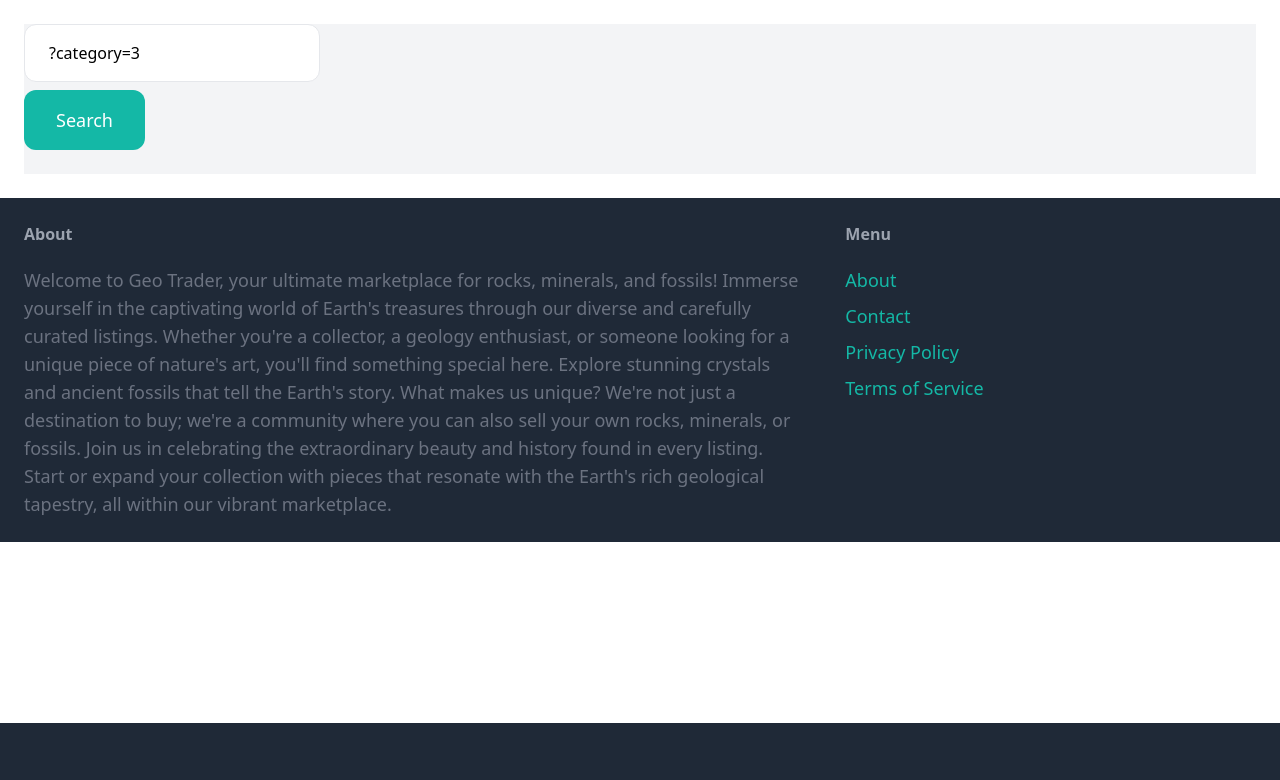
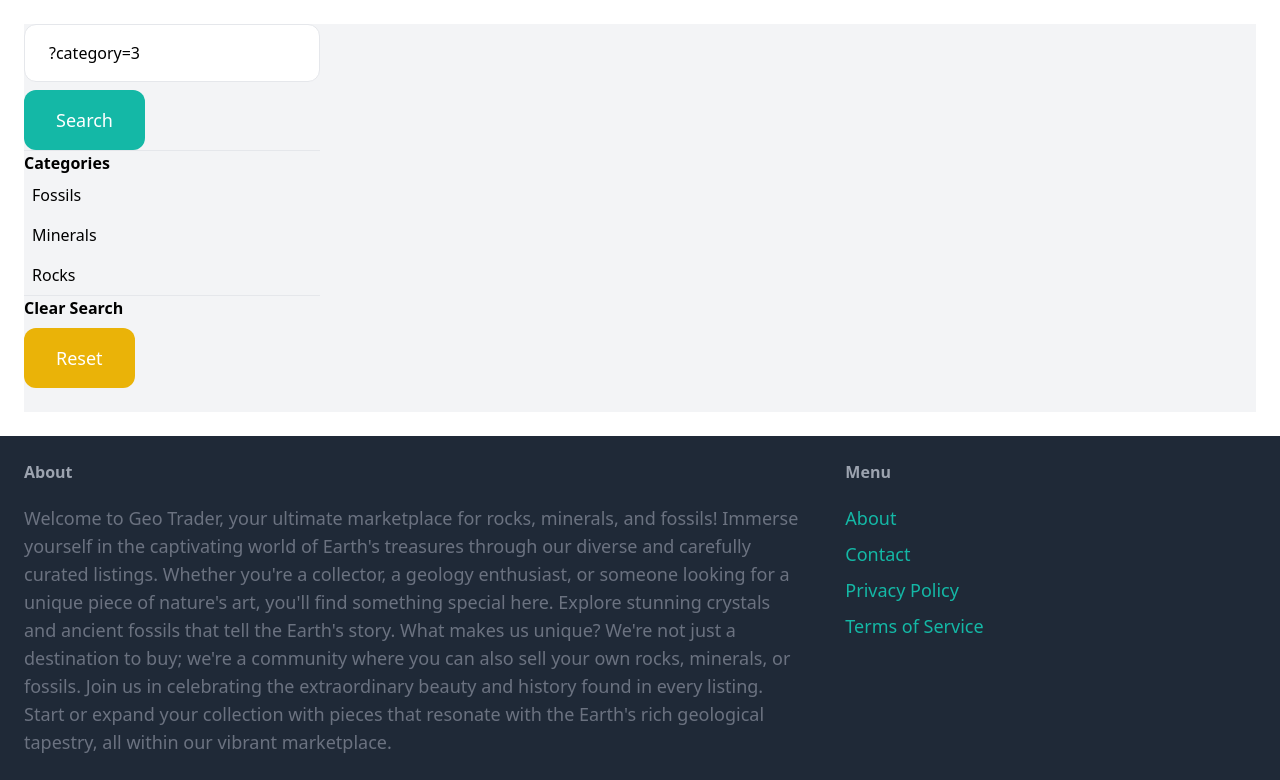
Before and after one commit to ericdoering/geo_trader, a Django app: a page that uses geo_trader/item/templates/item/items.html in a window 1280 px wide. Shown: the part 77-857 px from the top of the page. Before the commit the page ends 800 px from the top, so only its background shows below. Run offline with Django 3.2, Linux system fonts and the light colour scheme; data comes from the database, SQL or seed files in the repository; some libraries are stand-ins or nearby versions.

Commit message:
search functionality complete

```diff
--- a/geo_trader/item/templates/item/items.html
+++ b/geo_trader/item/templates/item/items.html
@@ -9,6 +9,20 @@
                 <input name="query" class="w-full py-4 px-6 border rounded-xl" type="text" value="{{ query }}" placeholder="Search for a Rock, Mineral, or Fossil...">
                 <button class="mt-2 py-4 px-8 text-lg bg-teal-500 text-white rounded-xl">Search</button>
             </form>
+            <hr>
+            <p class="font-semibold">Categories</p>
+            <ul>
+                {% for category in categories %}
+                <li class="py-2 px-2 rounded-xl {% if category.id == category_id %} bg-gray-200 {% endif %}">
+                    <a href="{% url 'item:items' %}?query={{ query }}?category={{ category.id }}">{{ category }}</a>
+                </li>
+                {% endfor %}
+            </ul>
+            <hr>
+            <p class="font-semibold">Clear Search</p>
+            <ul>
+                <a class="mt-2 py-4 px-8 inline-block bg-yellow-500 text-lg rounded-xl text-white" href="{% url 'item:items' %}">Reset</a>
+            </ul>
         </div>
 
         <div class="col-span-3">
--- a/geo_trader/item/views.py
+++ b/geo_trader/item/views.py
@@ -1,13 +1,18 @@
 from django.shortcuts import render, get_object_or_404, redirect
 from django.contrib.auth.decorators import login_required
 from django.db.models import Q
-from .models import Item
+from .models import Item, Category
 from .forms import NewItemForm, EditItemForm
 
 
 def items(request):
      query = request.GET.get("query", "")
      items = Item.objects.filter(is_sold = False)
+     category_id = request.GET.get("category", 0)
+     categories = Category.objects.all()
+
+     if category_id:
+          items = items.filter(category_id = category_id)
 
      if query:
           items = items.filter(Q(name__icontains=query) | Q(description__icontains=query))
@@ -15,6 +20,8 @@ def items(request):
      return render(request, "item/items.html", {
           "items": items,
           "query": query,
+          "categories": categories,
+          "category_id": int(category_id),
      })
 
 def detail(request, pk):
```
